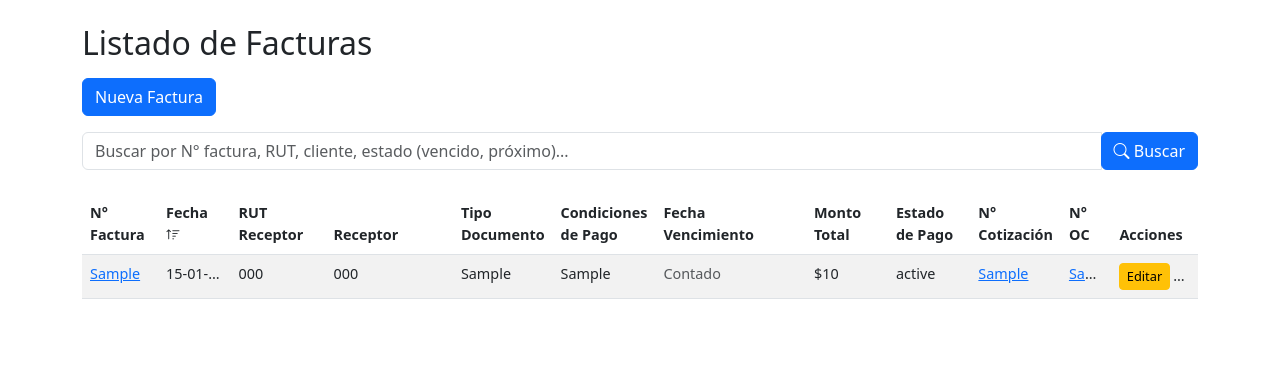
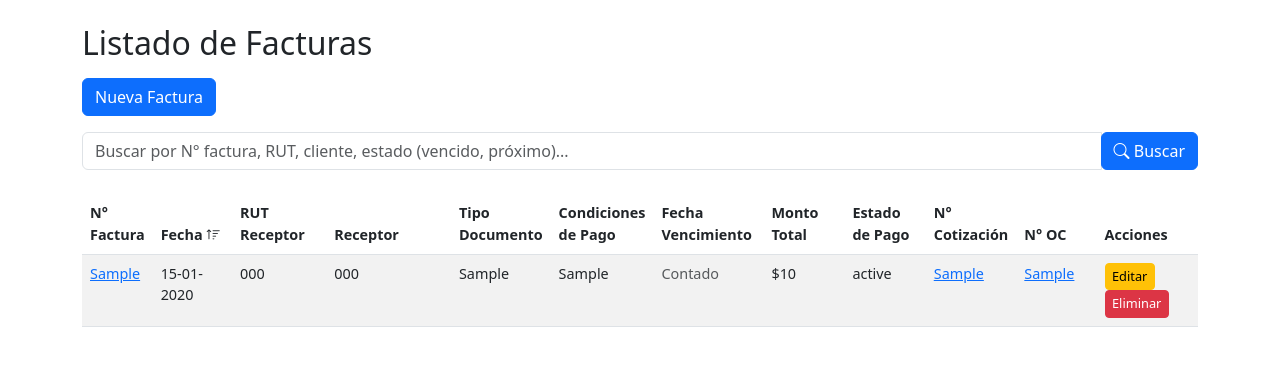
Before and after one commit to iwanaap/Sistema-cotizacion, a Flask app: page /facturas in a window 1280 px wide. Shown: the part 80-446 px from the top of the page. Run offline with Flask 3, Linux system fonts and the light colour scheme; tables that the repository leaves empty hold one stand-in row (values such as "Sample post"); some libraries are stand-ins or nearby versions.

Commit message:
actualizado CSS

```diff
--- a/templates/facturas.html
+++ b/templates/facturas.html
@@ -33,25 +33,24 @@
       padding: 0.5rem;
     }
     /* Ajustes de ancho para columnas específicas */
-    .table th:nth-child(1) { width: 7%; }  /* N° Factura */
-    .table th:nth-child(2) { width: 7%; }  /* Fecha */
+    .table th:nth-child(1) { width: 4%; }  /* N° Factura */
+    .table th:nth-child(2) { width: 8%; }  /* Fecha */
     .table th:nth-child(3) { width: 9%; }  /* RUT */
     .table th:nth-child(4) { width: 13%; } /* Receptor */
     .table th:nth-child(5) { width: 7%; }  /* Tipo Doc */
     .table th:nth-child(6) { width: 7%; }  /* Condiciones */
-    .table th:nth-child(7) { width: 15%; } /* Fecha Venc */
+    .table th:nth-child(7) { width: 10%; } /* Fecha Venc */
     .table th:nth-child(8) { width: 8%; }  /* Monto */
     .table th:nth-child(9) { width: 8%; }  /* Estado */
-    .table th:nth-child(10) { width: 6%; } /* N° Cotización */
-    .table th:nth-child(11) { width: 5%; } /* N° OC */
-    .table th:nth-child(12) { width: 8%; } /* Acciones */
+    .table th:nth-child(10) { width: 7%; } /* N° Cotización */
+    .table th:nth-child(11) { width: 9%; } /* N° OC */
+    .table th:nth-child(12) { width: 12%; } /* Acciones */
 
     /* Manejo de texto largo */
     .table td {
       max-width: 0;
-      overflow: hidden;
-      text-overflow: ellipsis;
-      white-space: nowrap;
+      word-wrap: break-word;
+      white-space: normal;
     }
     /* Hacer que los botones de acción sean más compactos */
     .table .btn-sm {
```
